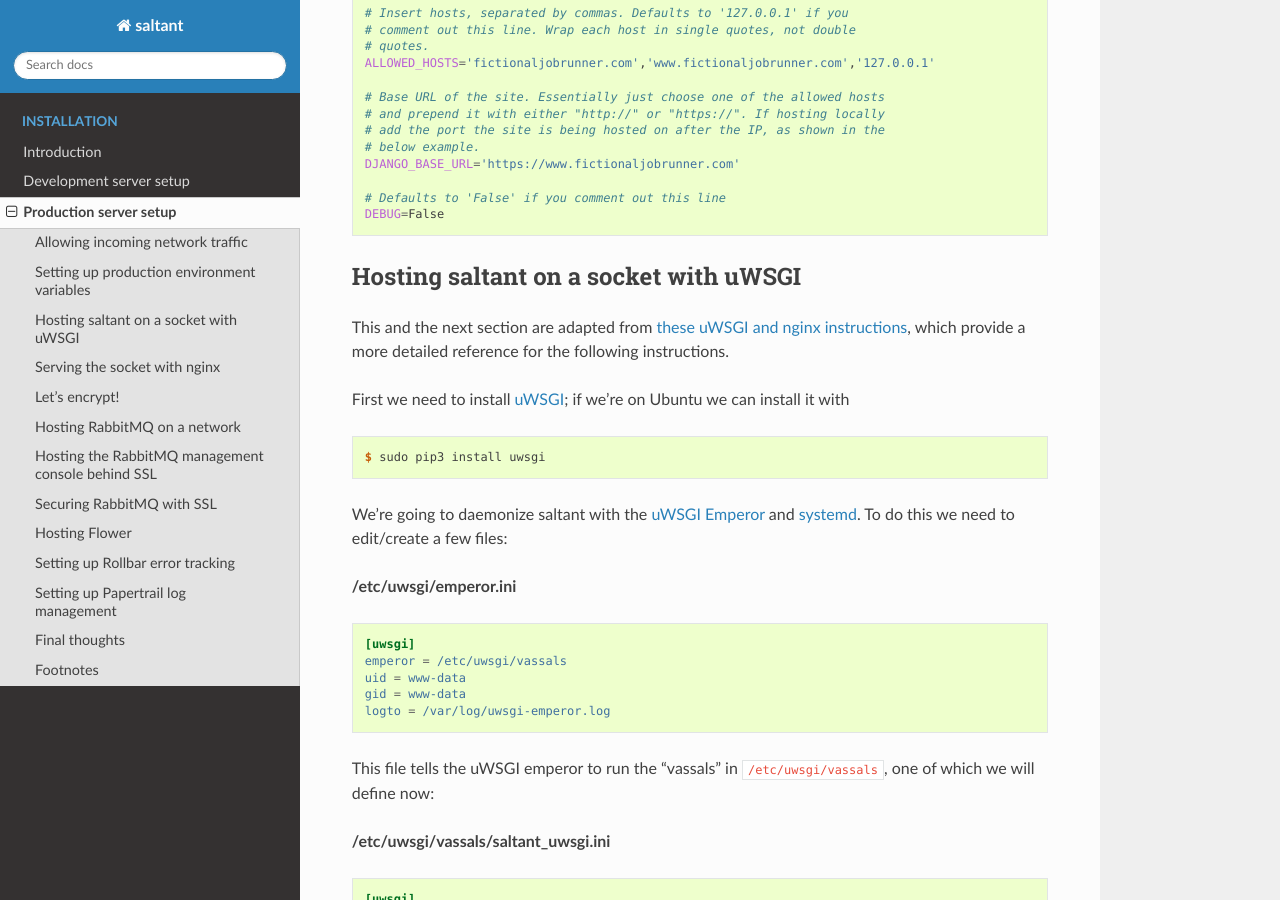
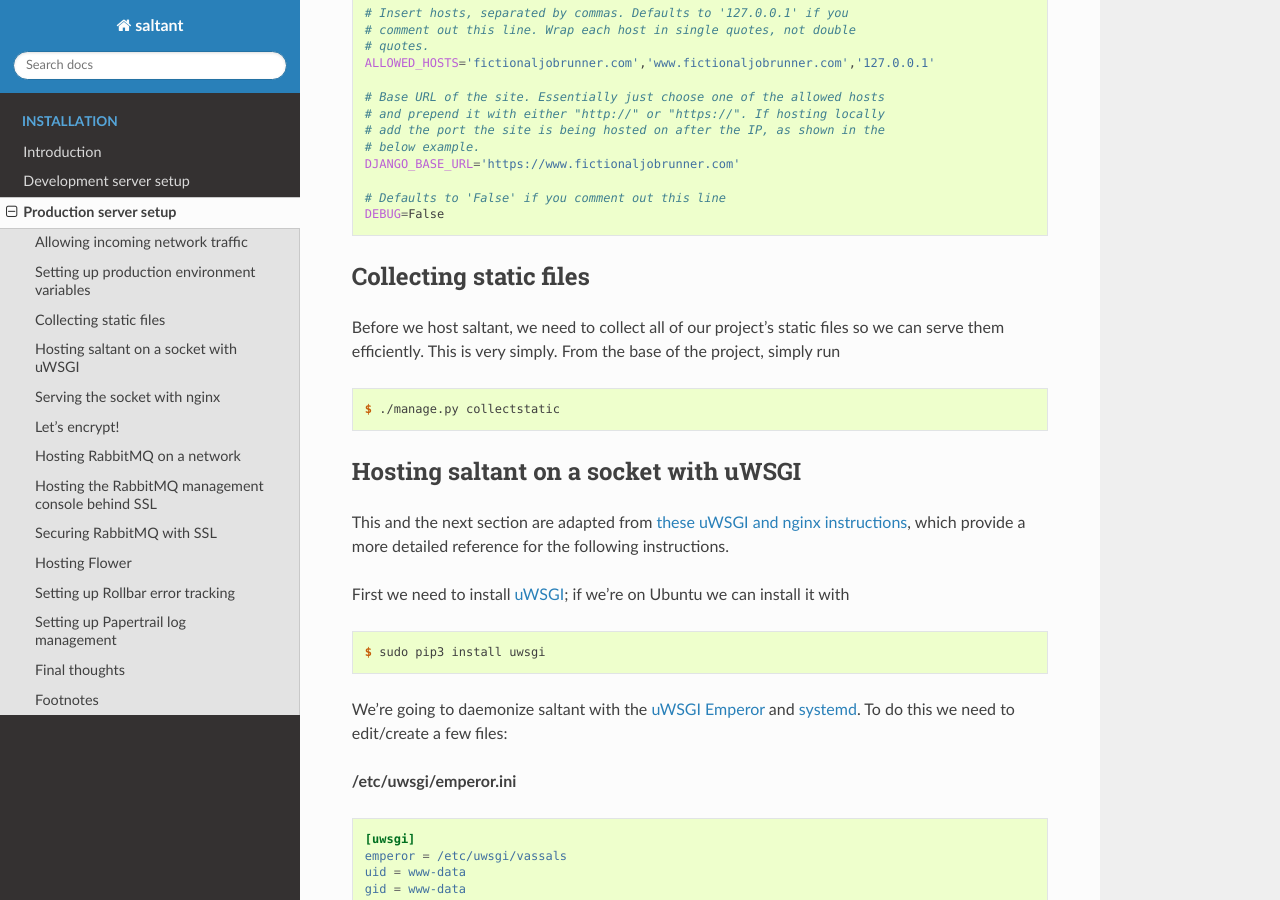
Before and after one commit to saltant-org/saltant, a Sphinx documentation site: the page built from docs/source/installation/production.rst, in a window 1280 px wide and 900 px high, scrolled down 909 px. Built offline with Sphinx 7.4.7 and the Read the Docs theme 2.0.0, drawn with Linux system fonts in a browser that asks for light colours.

Commit message:
Add in two missing steps in installation docs

```diff
--- a/docs/source/installation/production.rst
+++ b/docs/source/installation/production.rst
@@ -58,6 +58,15 @@ variables of our ``.env`` file might look like
 
     # Defaults to 'False' if you comment out this line
     DEBUG=False
+
+Collecting static files
+-----------------------
+
+Before we host saltant, we need to collect all of our project's static
+files so we can serve them efficiently. This is very simply. From the
+base of the project, simply run ::
+
+    $ ./manage.py collectstatic
 
 Hosting saltant on a socket with uWSGI
 --------------------------------------
```
Also changed, not shown: docs/source/installation/development.rst (+9 -0 lines).
